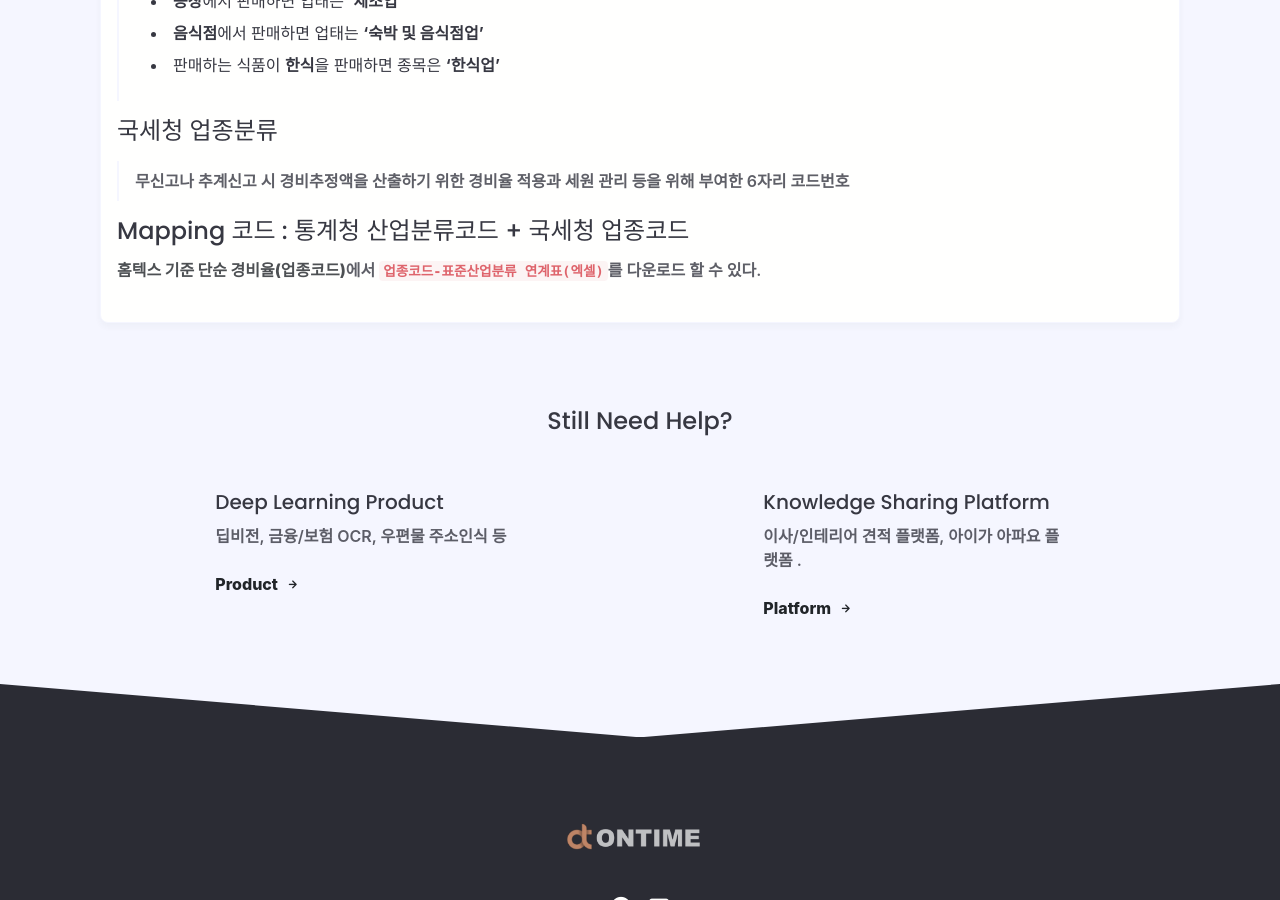
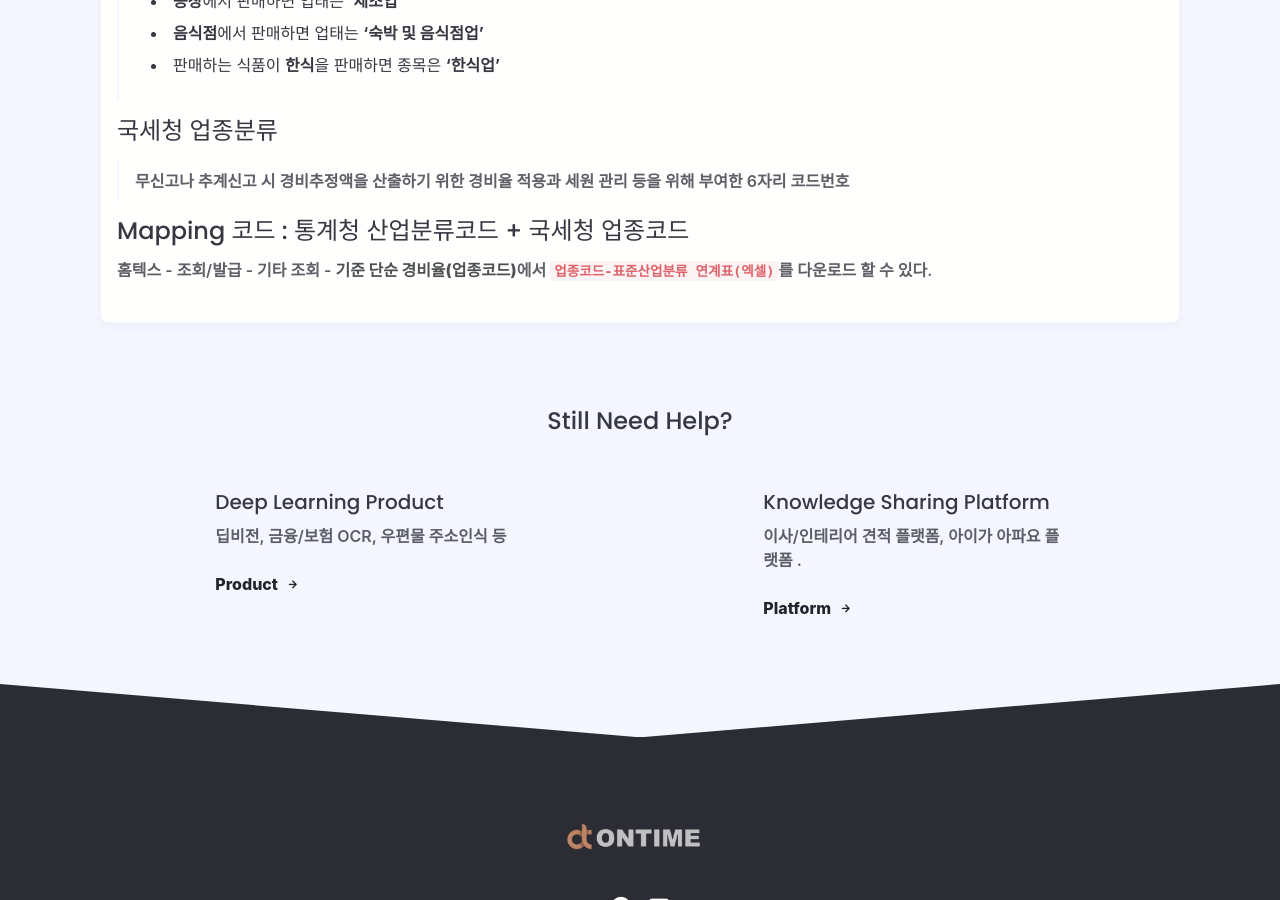
Before and after one commit to ontime-git/ontime-git.github.io, a Jekyll site: the page built from _posts/registration/2021-03-03-Business-License.md, in a window 1280 px wide and 900 px high, scrolled down 844 px. Built offline with Jekyll 4.4.1, drawn with Linux system fonts in a browser that asks for light colours; nearby versions of some CDN libraries; some web fonts are replaced; comment, search, counter and statistics services are not loaded.

Commit message:
Update 2021-03-03-Business-License.md

```diff
--- a/_posts/registration/2021-03-03-Business-License.md
+++ b/_posts/registration/2021-03-03-Business-License.md
@@ -36,4 +36,4 @@ published: true
 
 #### Mapping 코드 : 통계청 산업분류코드 + 국세청 업종코드
 
-[홈텍스 기준 단순 경비율(업종코드)](https://www.hometax.go.kr/websquare/websquare.wq?w2xPath=/ui/pp/index_pp.xml&tmIdx=1&tm2lIdx=0111050000&tm3lIdx=0111050000){:target="_blank"}에서 `업종코드-표준산업분류 연계표(엑셀)`를 다운로드 할 수 있다.
+홈텍스 - 조회/발급 - 기타 조회 - [기준 단순 경비율(업종코드)](https://www.hometax.go.kr/websquare/websquare.wq?w2xPath=/ui/pp/index_pp.xml&tmIdx=1&tm2lIdx=0111050000&tm3lIdx=0111050000){:target="_blank"}에서 `업종코드-표준산업분류 연계표(엑셀)`를 다운로드 할 수 있다.
```
